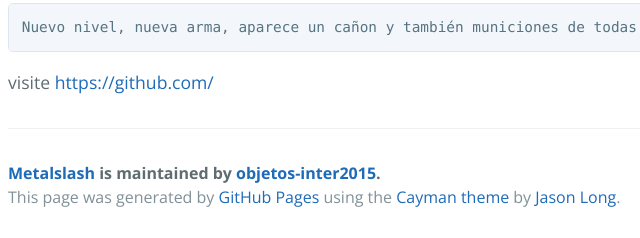
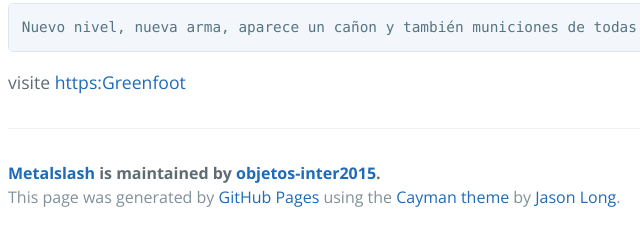
Before and after one commit to objetos-inter2015/MetalSlash, a plain HTML site: page index.html in a window 1280 px wide. Shown: the part 1078-1316 px from the top of the page, 216-856 px from the left. Drawn offline with nearby package versions, Linux system fonts and the light colour scheme.

Commit message:
Update index.html

```diff
--- a/index.html
+++ b/index.html
@@ -49,7 +49,7 @@
 <pre><code>Nuevo nivel, nueva arma, aparece un cañon y también municiones de todas las armas, vidas, y los enemigos aéreos, terrestres y un enemigo final, pero este enemigo final es mas difícil de destruir que el anterior, al acabar con el enemigo final y acumular 1100 puntos como minimo el juego termina y has ganado.
 </code></pre>
 
-<p>visite <a href="http://www.greenfoot.org/home">https://github.com/</a></p>
+<p>visite <a href="http://www.greenfoot.org/home">https:Greenfoot</a></p>
 
       <footer class="site-footer">
         <span class="site-footer-owner"><a href="https://github.com/objetos-inter2015/MetalSlash">Metalslash</a> is maintained by <a href="https://github.com/objetos-inter2015">objetos-inter2015</a>.</span>
```
